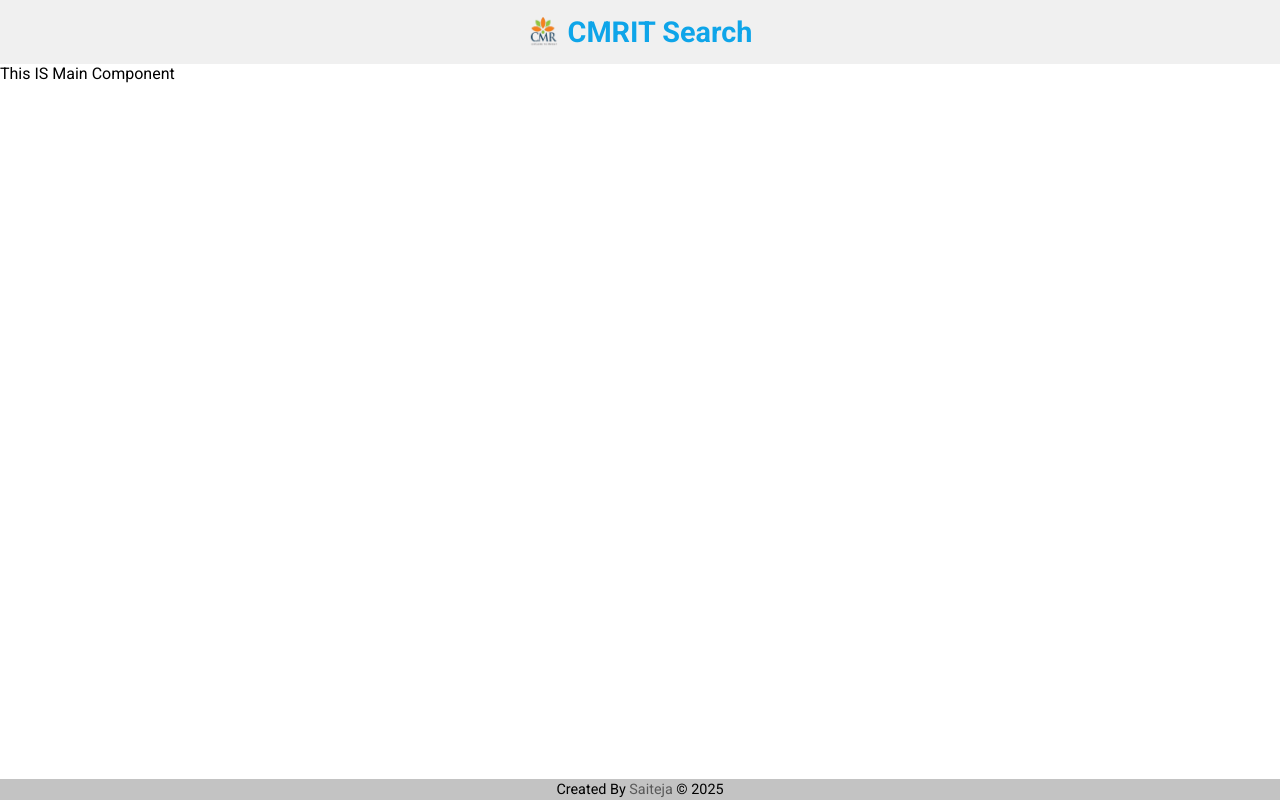
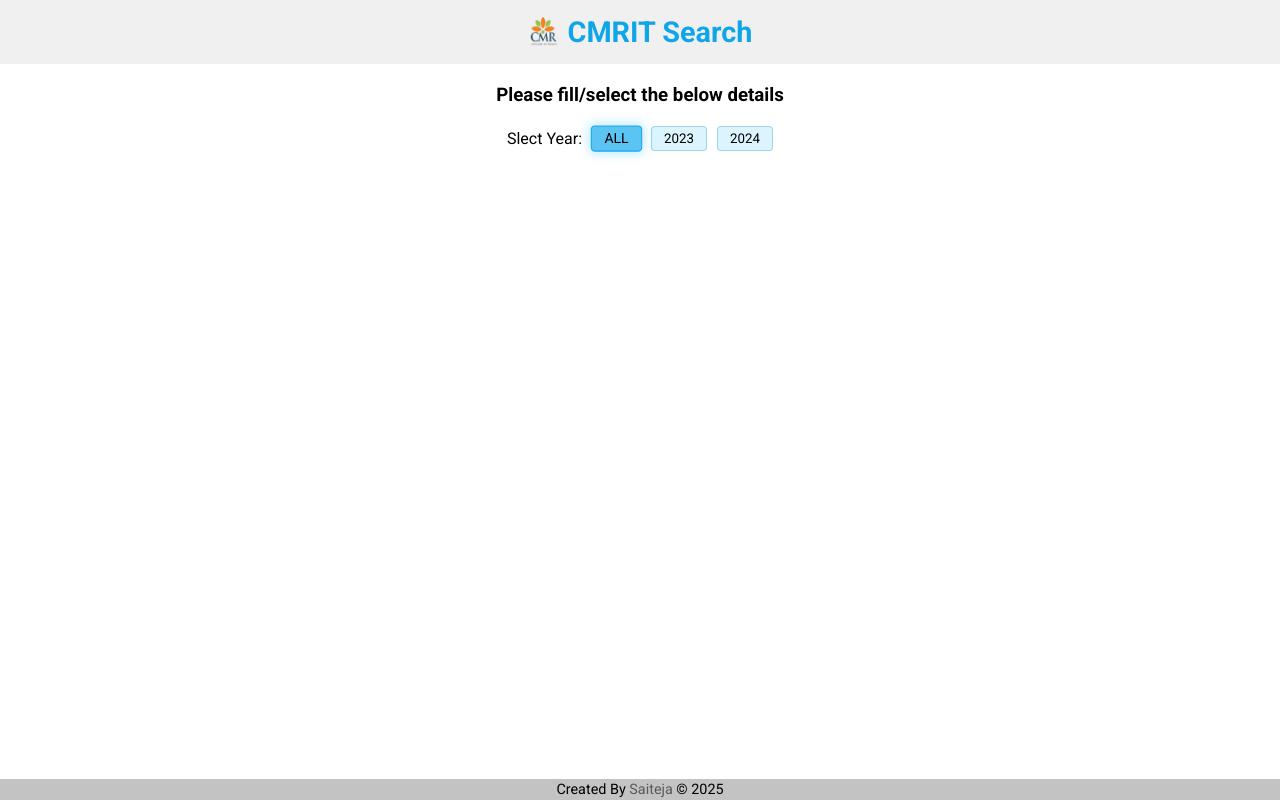
Before and after one commit to 22R01A05C9/CMRITSearch, a React (Vite) app: page / in a window 1280 px wide. Built offline with nearby package versions, Linux system fonts and the light colour scheme.

Commit message:
added year option

```diff
--- a/src/components/main/main.css
+++ b/src/components/main/main.css
@@ -0,0 +1,7 @@
+.main{
+    padding: 20px;
+    display: flex;
+    flex-direction: column;
+    align-items: center;
+    justify-content: center;
+}
--- a/src/components/main/main.jsx
+++ b/src/components/main/main.jsx
@@ -1,11 +1,16 @@
 import Header from "../header/header";
+import Options from "../options";
+import "./main.css"
 
 function Main(){
 
     return (
         <div className="cmritsearch">
             <Header />
-            This IS Main Component
+            <div className="main">
+                <h3>Please fill/select the below details</h3>
+                <Options />
+            </div>
         </div>
     );
 }
--- /dev/null
+++ b/src/components/option/option.css
@@ -0,0 +1,22 @@
+.option{
+    cursor: pointer;
+    padding: 4px 12px;
+    background-color: #47c3f930;
+    border: 1px solid #3fa2cf63;
+    border-radius: 4px;
+    transition: transform 0.2s ease;
+}
+
+.option:not(.active):hover{
+    background-color: #7bd7ff9e;
+    border: 1px solid #0ea5e98c;
+    transform: scale(1.02);
+    box-shadow: 0px 0px 5px 1px #00b0ff45;
+}
+
+.active{
+    background-color: #18abedb3;
+    border: 1px solid var(--blue);
+    transform: scale(1.05);
+    box-shadow: 0px 0px 10px 2px #00b0ff45;
+}
--- /dev/null
+++ b/src/components/option/option.jsx
@@ -0,0 +1,11 @@
+import "./option.css"
+
+function OPtion({ option, onclick, active}) {
+    return (
+        <button className={"option " + (active ? "active" : "")} onClick={onclick}>
+            {option}
+        </button>
+    );
+}
+
+export default OPtion;
--- /dev/null
+++ b/src/components/options.css
@@ -0,0 +1,9 @@
+.options{
+    padding: 20px;
+}
+
+.year{
+    display: flex;
+    align-items: center;
+    gap: 10px;
+}
--- /dev/null
+++ b/src/components/options.jsx
@@ -0,0 +1,12 @@
+import Year from "./options/year";
+import "./options.css"
+
+function Options(){
+    return(
+        <div className="options">
+            <Year />
+        </div>
+    )
+}
+
+export default Options;
--- /dev/null
+++ b/src/components/options/year.jsx
@@ -0,0 +1,14 @@
+import Option from "../option/option";
+
+function Year(){
+    return(
+        <div className="year">
+            <p>Slect Year:</p>
+            <Option option="ALL" active={true} onclick={(e)=>{console.log(e);}}/>
+            <Option option="2023" active={false} onclick={(e)=>{console.log(e);}}/>
+            <Option option="2024" active={false} onclick={(e)=>{console.log(e);}}/>
+        </div>
+    )
+}
+
+export default Year;
```
